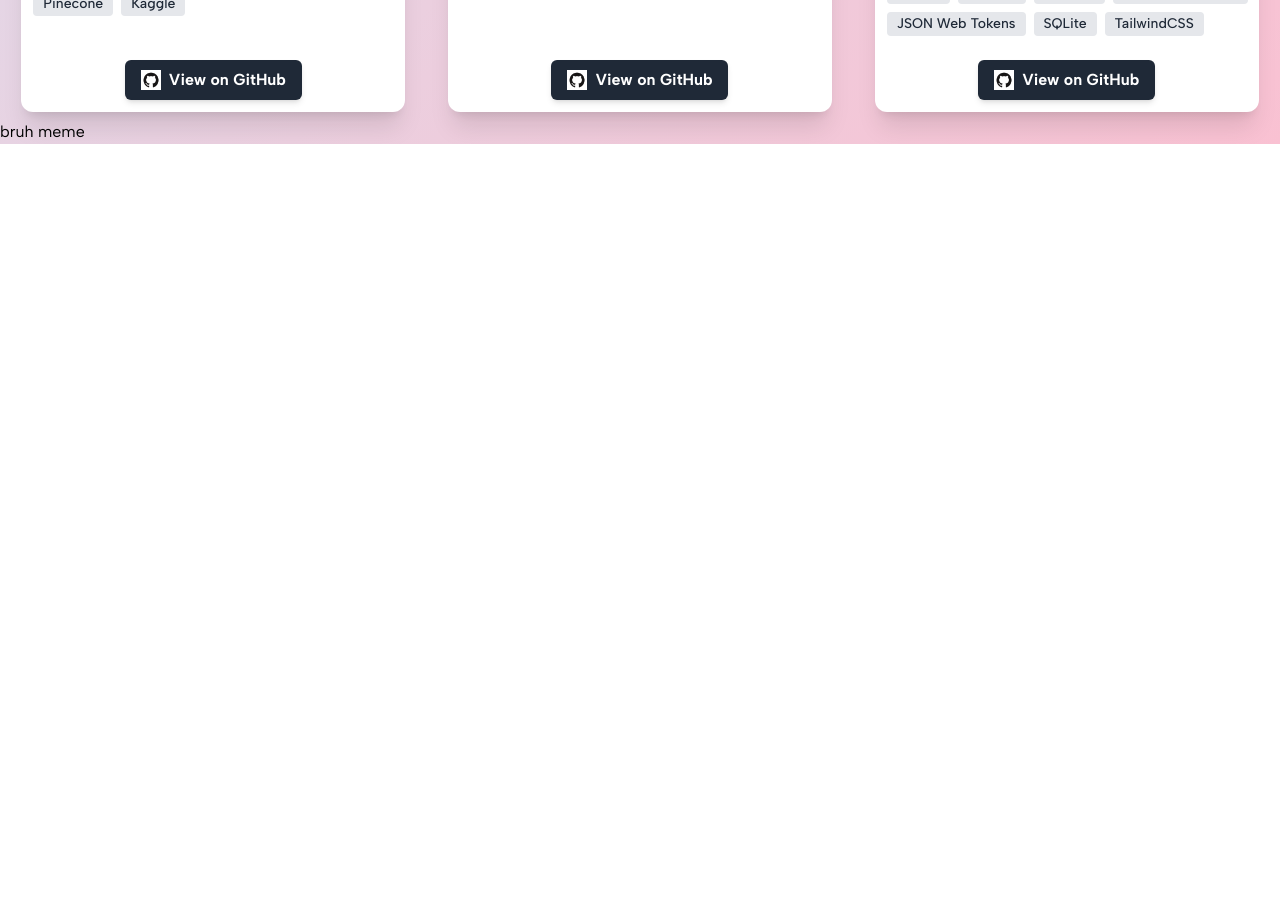
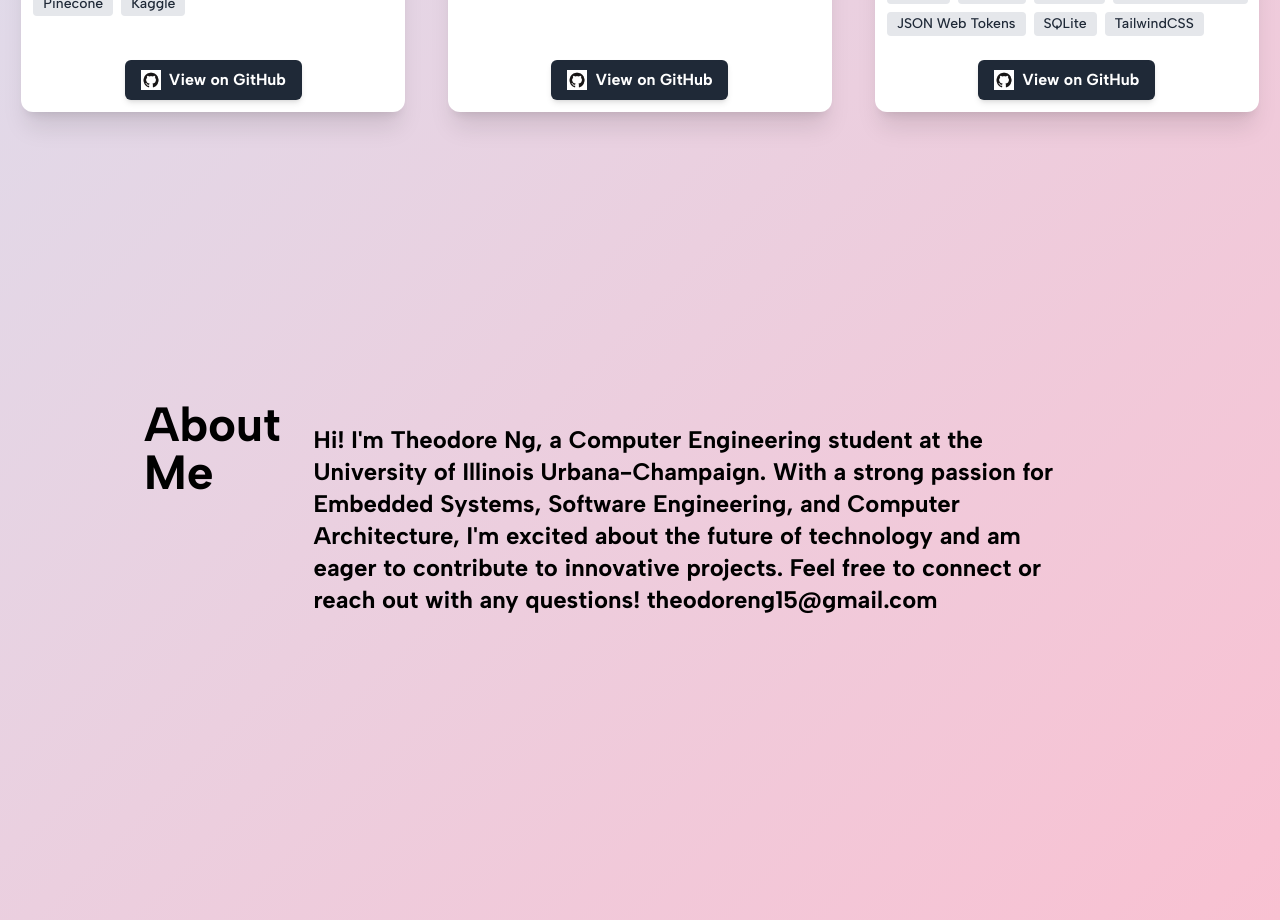
Before and after one commit to theodoreng15/personal-portfolio, a Next.js app: page / in a window 1280 px wide. Shown: the part 1480-2400 px from the top of the page. Before the commit the page ends 1624 px from the top, so only its background shows below. Built offline with nearby package versions, Linux system fonts and the light colour scheme.

Commit message:
Writing About Me

```diff
--- a/src/app/components/Aboutme.tsx
+++ b/src/app/components/Aboutme.tsx
@@ -1,9 +1,14 @@
 const About = () => {
-	return (<>
-		<div>
-			bruh meme
-		</div>
-	</>);
+	return (
+		<>
+			<div className="flex h-screen">
+				<div className="flex items-center text-4xl font-bold md:text-5xl ml-36 w-3/5 mb-36">
+					About Me
+				</div>
+				<div className="flex items-center align-center text-xl md:text-2xl font-semibold p-8 mr-48">
+					Hi! I'm Theodore Ng, a Computer Engineering student at the University of Illinois Urbana-Champaign. With a strong passion for Embedded Systems, Software Engineering, and Computer Architecture, I'm excited about the future of technology and am eager to contribute to innovative projects. Feel free to connect or reach out with any questions! theodoreng15@gmail.com				</div>
+			</div>
+		</>);
 };
 
 export default About;
--- a/src/app/components/Hero.tsx
+++ b/src/app/components/Hero.tsx
@@ -12,7 +12,7 @@ const Hero = () => {
 				</p>
 			</div>
 		</div>
-	);
+	); s
 };
 
 export default Hero;
--- a/src/app/layout.tsx
+++ b/src/app/layout.tsx
@@ -1,7 +1,7 @@
 import type { Metadata } from "next";
 import { Albert_Sans } from "next/font/google";
 import "./globals.css";
-
+{/** */ }
 export const metadata: Metadata = {
   title: "Personal Next.js Portfolio",
   description: "Generated by create next app",
```
